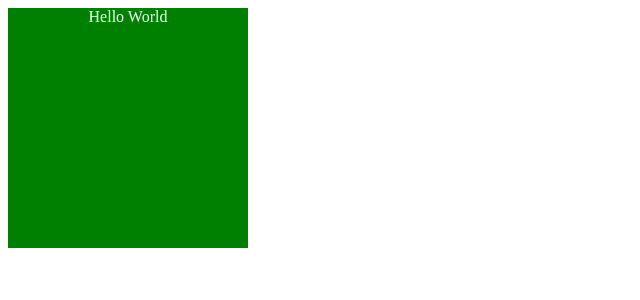
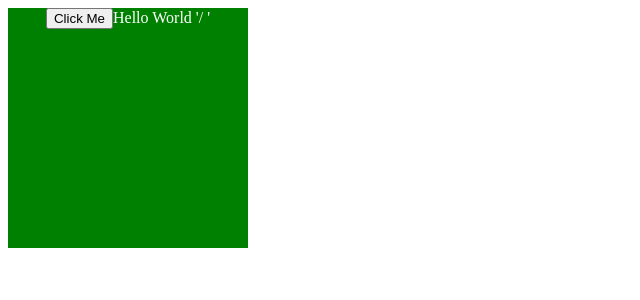
Before and after one commit to aqil18/ubc-workday-hero, a React (Create React App) app in the folder react-chrome-ext/: page / in a window 1280 px wide. Shown: the top 300 px of the page, without its empty margins (0-640 px from the left). Built offline with nearby package versions, Linux system fonts and the light colour scheme.

Commit message:
building a button

```diff
--- a/react-chrome-ext/src/App.tsx
+++ b/react-chrome-ext/src/App.tsx
@@ -1,11 +1,19 @@
 import React from 'react';
 import './App.css';
 function App() {
-  return (
+
+    const handleClick = () => {
+        console.log("HSDSJNFSDF")
+    };
+
+    return (
       <div className="App">
-        Hello World
+          <button type="button" onClick={handleClick}>Click Me</button>
+          Hello World
+          '/
+          '
       </div>
-  );
+    );
 }
 
 export default App;
```
Also changed, not shown: 1 other file (tests, documents, lock files or other folders).
